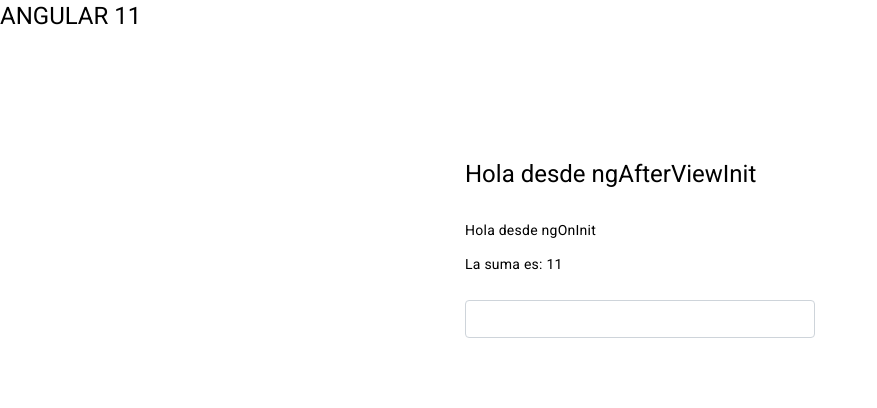
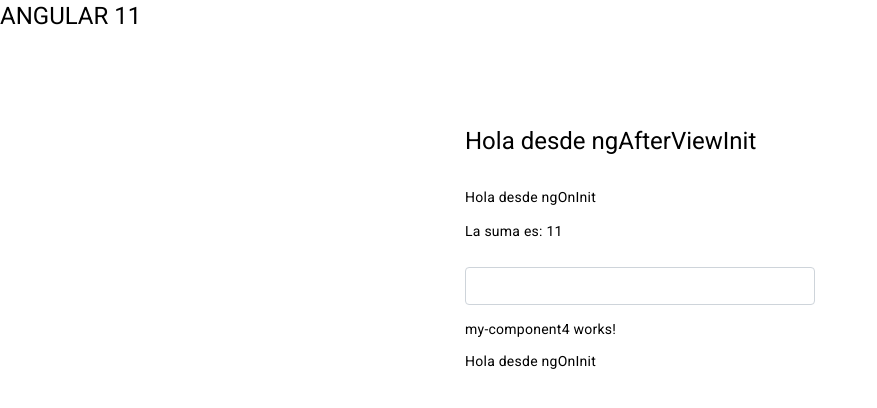
Before and after one commit to HugoMontes/curso-angular-11, an Angular app: page / in a window 1280 px wide. Shown: the top 408 px of the page, without its empty margins (0-877 px from the left). Built offline with nearby package versions, Linux system fonts and the light colour scheme.

Commit message:
31. Property Binding > Custom Properties

```diff
--- a/src/app/components/heros/heros.component.html
+++ b/src/app/components/heros/heros.component.html
@@ -3,4 +3,6 @@
   {{ titulo }}
   <p>La suma es: {{ getSuma(5, 6) }}</p>
   <input type="text" [disabled]="disableInput" />
+
+  <app-my-component4 [titulo]="titulo"></app-my-component4>
 </div>
--- a/src/app/components/my-component4/my-component4.component.html
+++ b/src/app/components/my-component4/my-component4.component.html
@@ -1 +1,2 @@
 <p>my-component4 works!</p>
+{{ titulo }}
--- a/src/app/components/my-components.module.ts
+++ b/src/app/components/my-components.module.ts
@@ -4,12 +4,14 @@
 import { MyComponent2Component } from './my-component2/my-component2.component';
 import { MyComponent3Component } from './my-component3/my-component3.component';
 import { HerosComponent } from './heros/heros.component';
+import { MyComponent4Component } from './my-component4/my-component4.component';
 
 @NgModule({
   declarations: [
     MyComponent1Component,
     MyComponent2Component,
     MyComponent3Component,
+    MyComponent4Component,
     HerosComponent,
   ],
   imports: [CommonModule],
```
Also changed, not shown: src/app/components/my-component4/my-component4.component.ts (+4 -4 lines).
